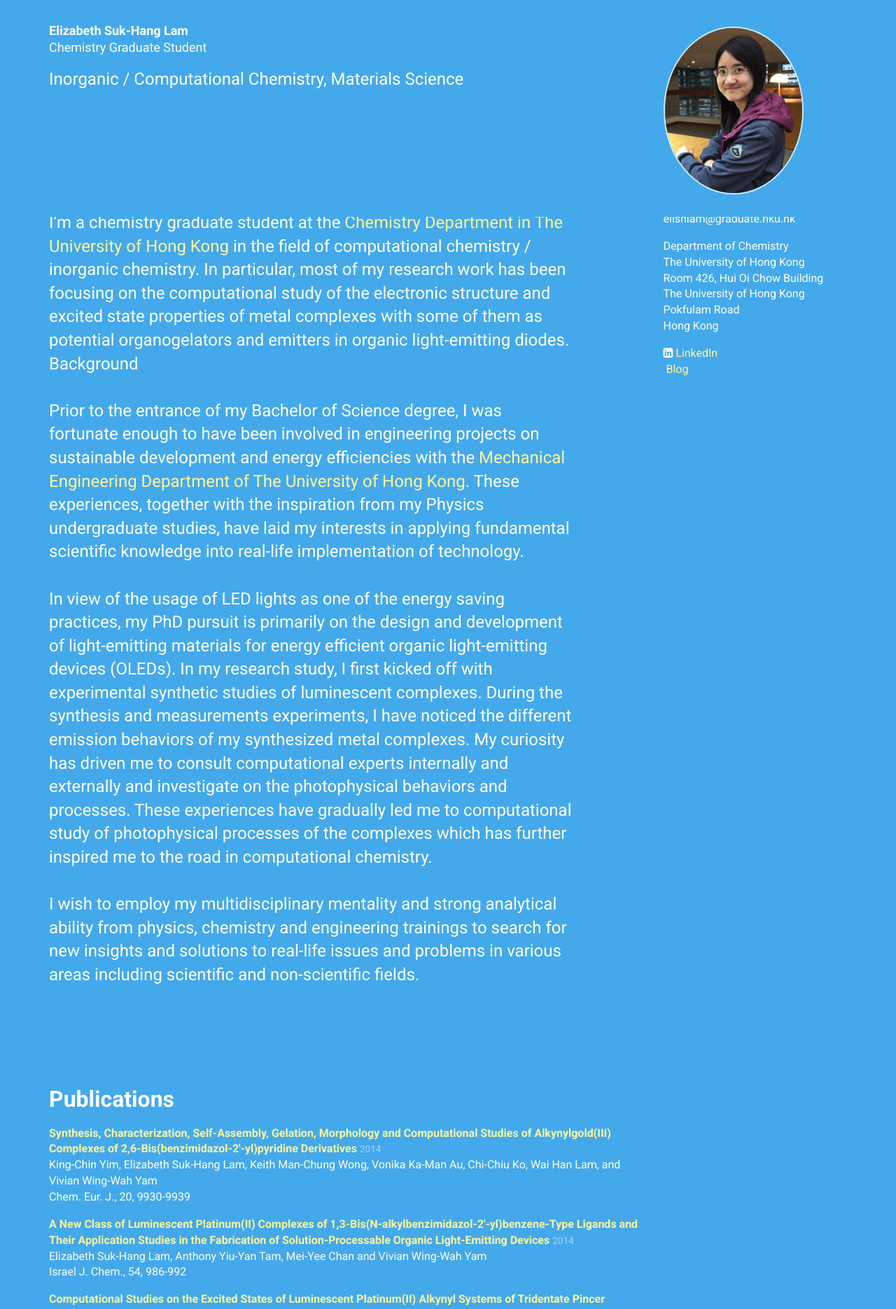
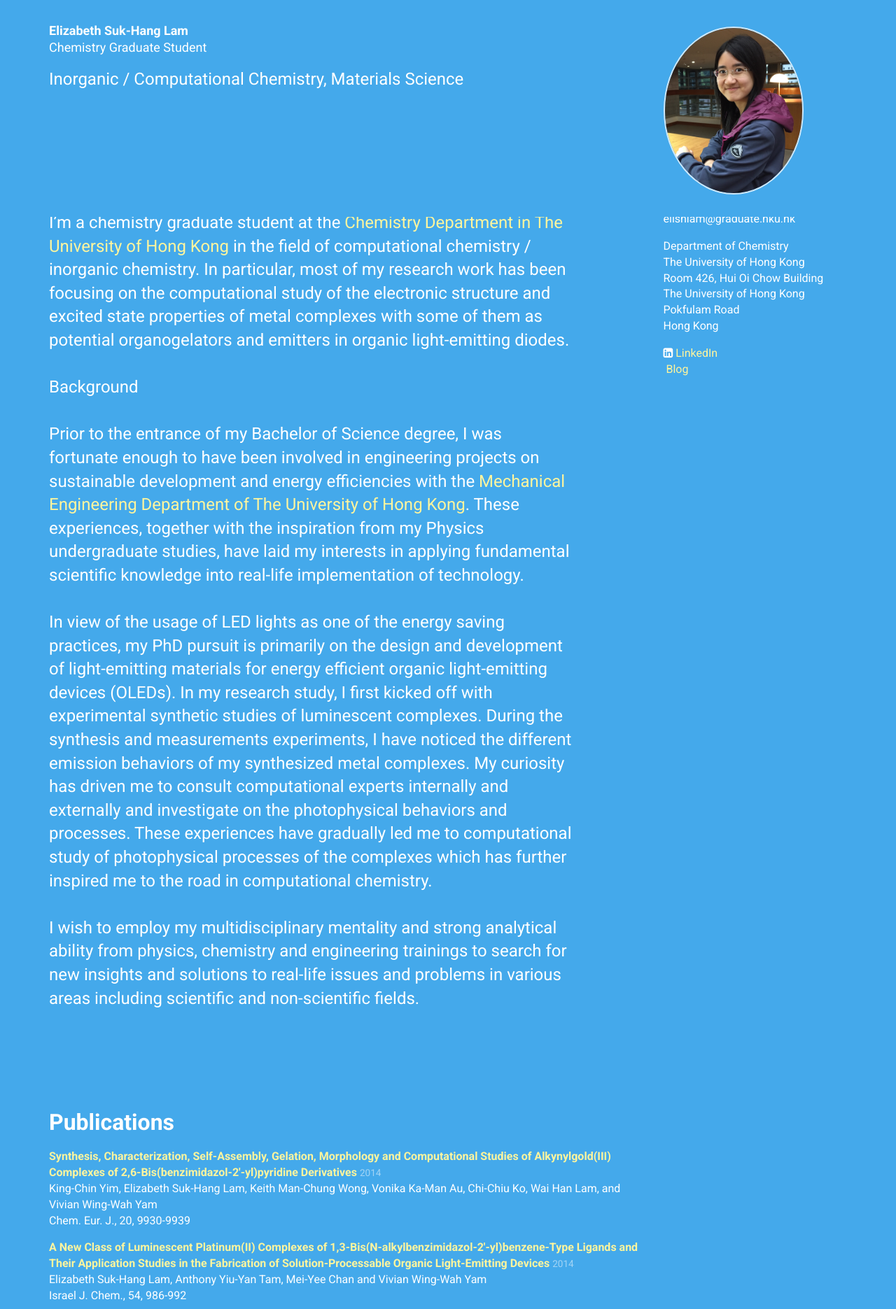
Before and after one commit to elilam/elilam.github.io, a Jekyll site: the page built from index.html, in a window 1280 px wide. Shown: the top 1871 px of the page at 70% size. Built offline with Jekyll 4.4.1, drawn with Linux system fonts in a browser that asks for light colours; nearby versions of some CDN libraries.

```diff
--- a/_data/personal.yml
+++ b/_data/personal.yml
@@ -38,7 +38,7 @@ intro:
     in the field of computational chemistry / inorganic chemistry.
     In particular, most of my research work has been focusing on the computational study of the electronic
     structure and excited state properties of metal complexes with some of them as potential organogelators
-    and emitters in organic light-emitting diodes. <br>
+    and emitters in organic light-emitting diodes. <br> <br>
 
     Background <br>
     <br>
```
